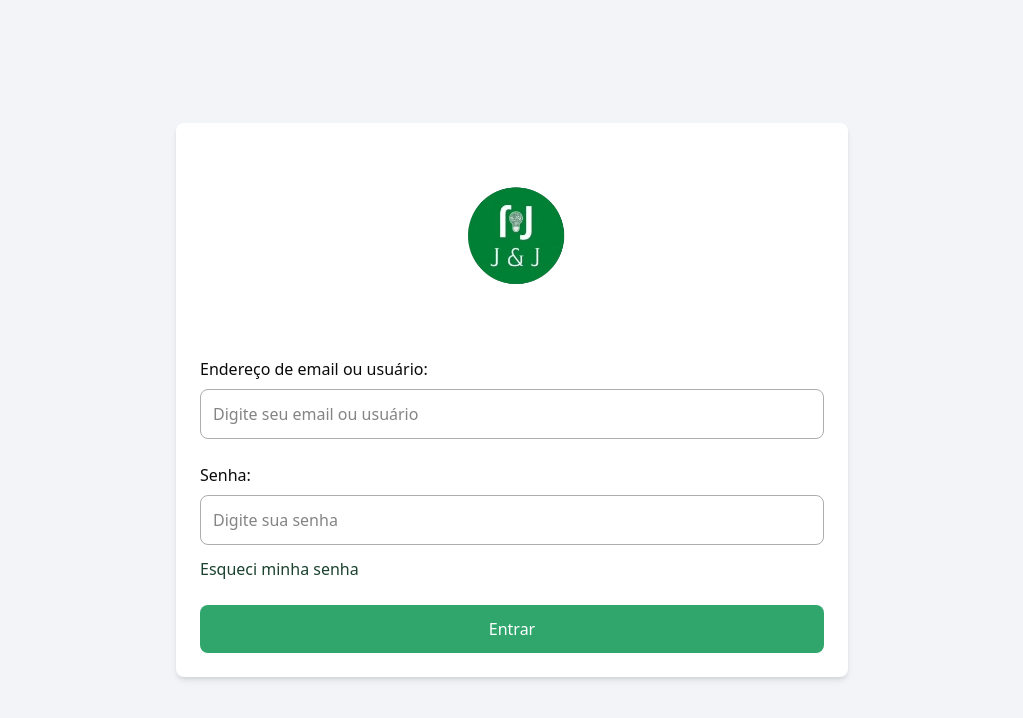
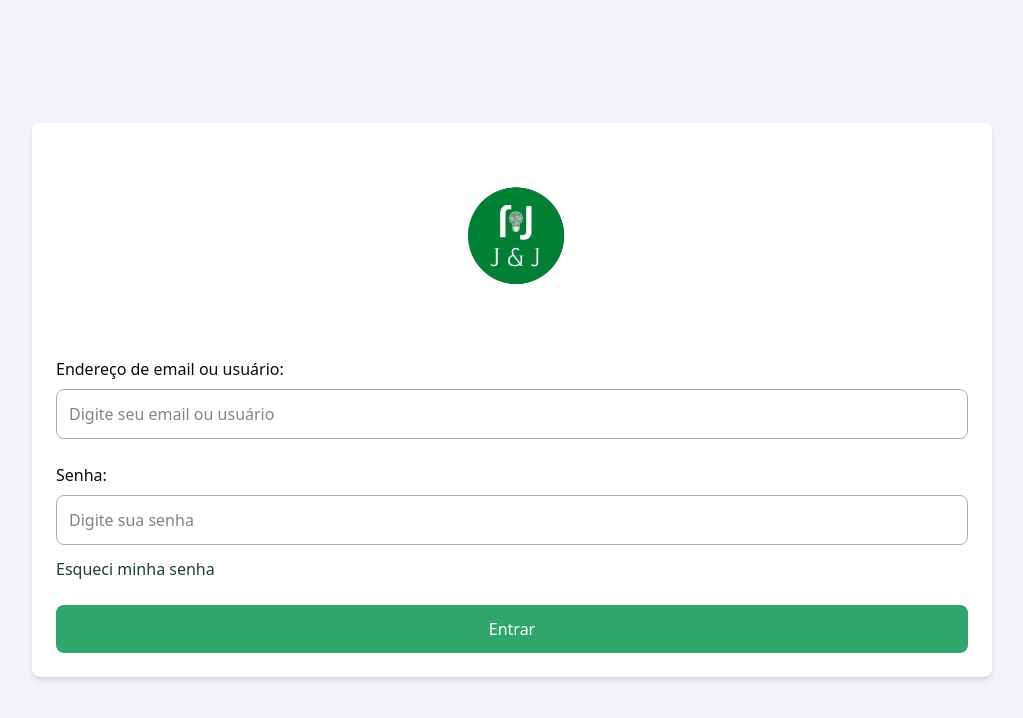
Before and after one commit to Luanhotlinebr/appVendasTon, a React (Vite) app: page /login in a window 1280 px wide. Shown: the top 718 px of the page, without its empty margins (128-1151 px from the left). Built offline with nearby package versions, Linux system fonts and the light colour scheme; no server answers.

Commit message:
feat:update width

```diff
--- a/src/pages/Login/index.tsx
+++ b/src/pages/Login/index.tsx
@@ -63,7 +63,7 @@ export function Login() {
 
   return (
     <div className="flex flex-col items-center justify-center h-screen bg-[#f2f4f7]">
-      <div className="w-full max-w-2xl flex flex-col justify-center items-center p-6 rounded-md shadow-md bg-white">
+      <div className="w-full max-w-3/4 flex flex-col justify-center items-center p-6 rounded-md shadow-md bg-white">
         <img src={LogoForm} loading="lazy" alt="" width={200} />
         <div className="w-full flex flex-col mt-6 gap-2 ">
           {alert.state && (
```
